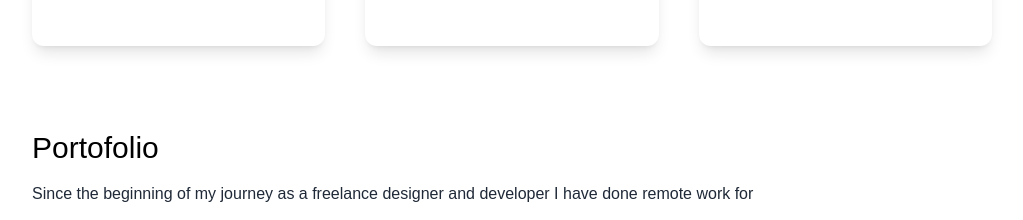
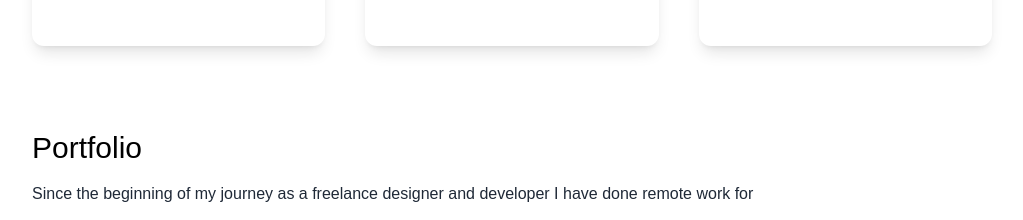
Before and after one commit to oreoluwa212/portfolio_, a Next.js app: page / in a window 1280 px wide. Shown: the part 1701-1921 px from the top of the page, without its empty margins (128-1151 px from the left). Built offline with nearby package versions, Linux system fonts and the light colour scheme.

Commit message:
Update index.js

```diff
--- a/pages/index.js
+++ b/pages/index.js
@@ -151,7 +151,7 @@
         </section>
         <section className="py-10">
           <div>
-            <h3 className="text-3xl py-1 dark:text-white ">Portofolio</h3>
+            <h3 className="text-3xl py-1 dark:text-white ">Portfolio</h3>
             <p className="text-md py-2 leading-8 text-gray-800 dark:text-gray-200">
               Since the beginning of my journey as a freelance designer and
               developer I have done remote work for
```
